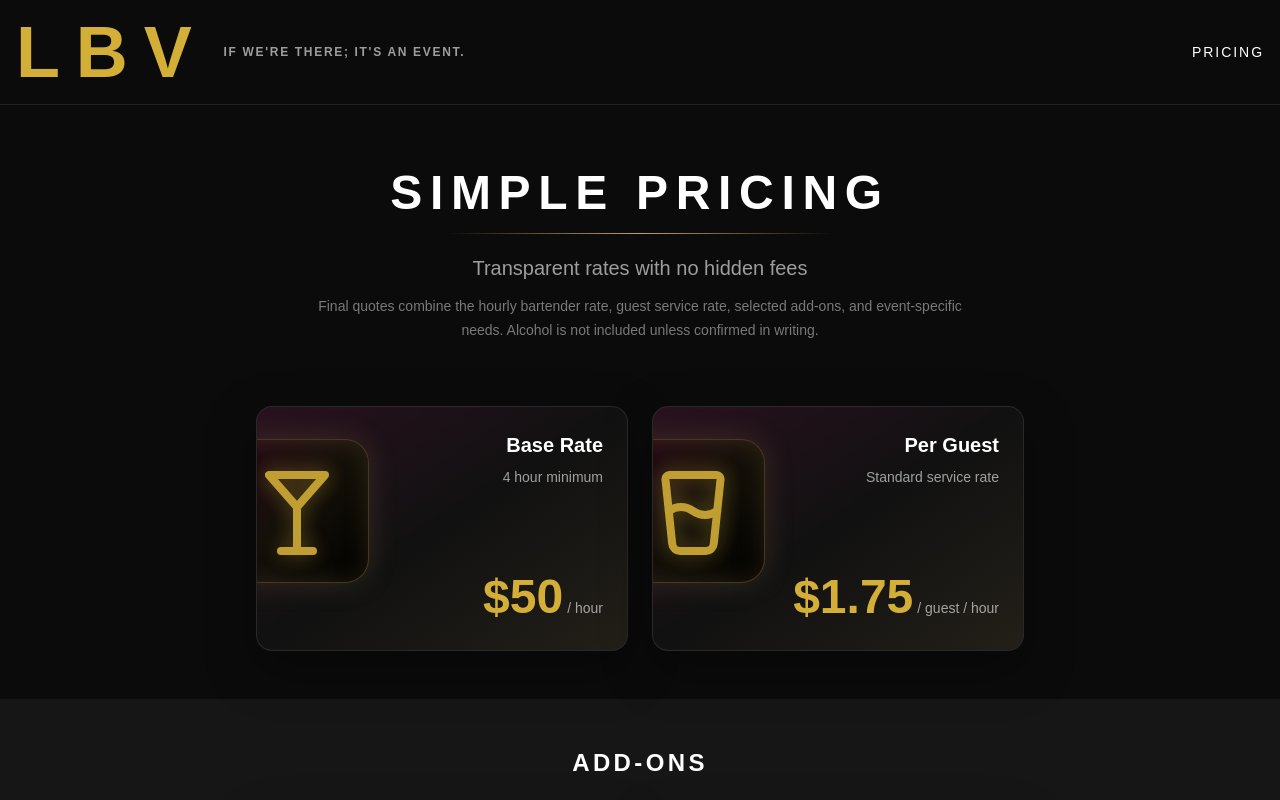
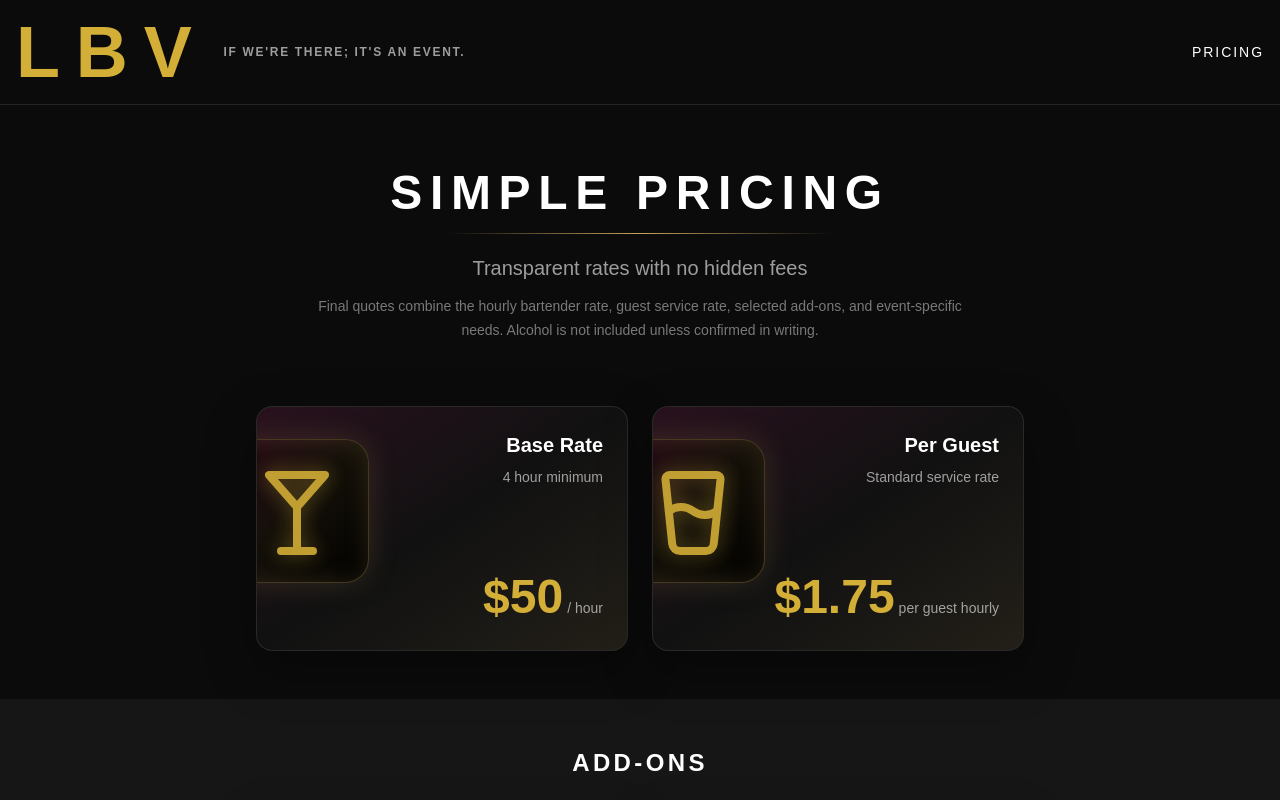
Before and after one commit to LocallyUniversal/LBV-Bartending, a Next.js app: page /pricing in a window 1280 px wide. Shown: the top 800 px of the page. Built offline with nearby package versions, Linux system fonts and the light colour scheme.

Commit message:
Simplify hourly pricing labels

```diff
--- a/src/app/pricing/page.tsx
+++ b/src/app/pricing/page.tsx
@@ -22,7 +22,7 @@ const pricingItems = [
     id: 'per-guest',
     title: 'Per Guest',
     price: '$1.75',
-    unit: '/ guest / hour',
+    unit: 'per guest hourly',
     description: 'Standard service rate',
     Icon: GlassWater,
   },
@@ -33,7 +33,7 @@ const addOns = [
     id: 'mixers-package',
     title: 'Mixers Package',
     price: '$5',
-    unit: '/ guest / hour',
+    unit: 'per guest hourly',
     description: 'Includes mixers for your event',
     Icon: Citrus,
   },
```
Also changed, not shown: 1 other file (tests, documents, lock files or other folders).
